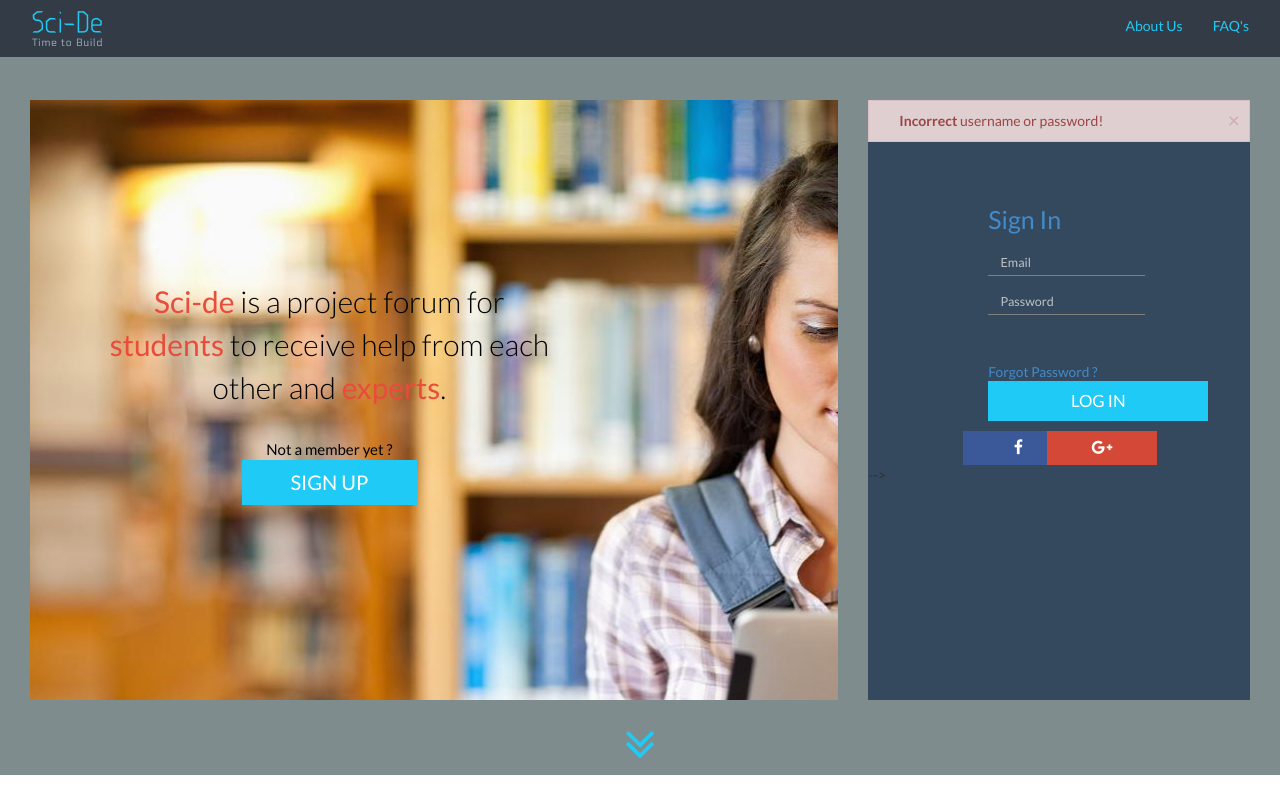
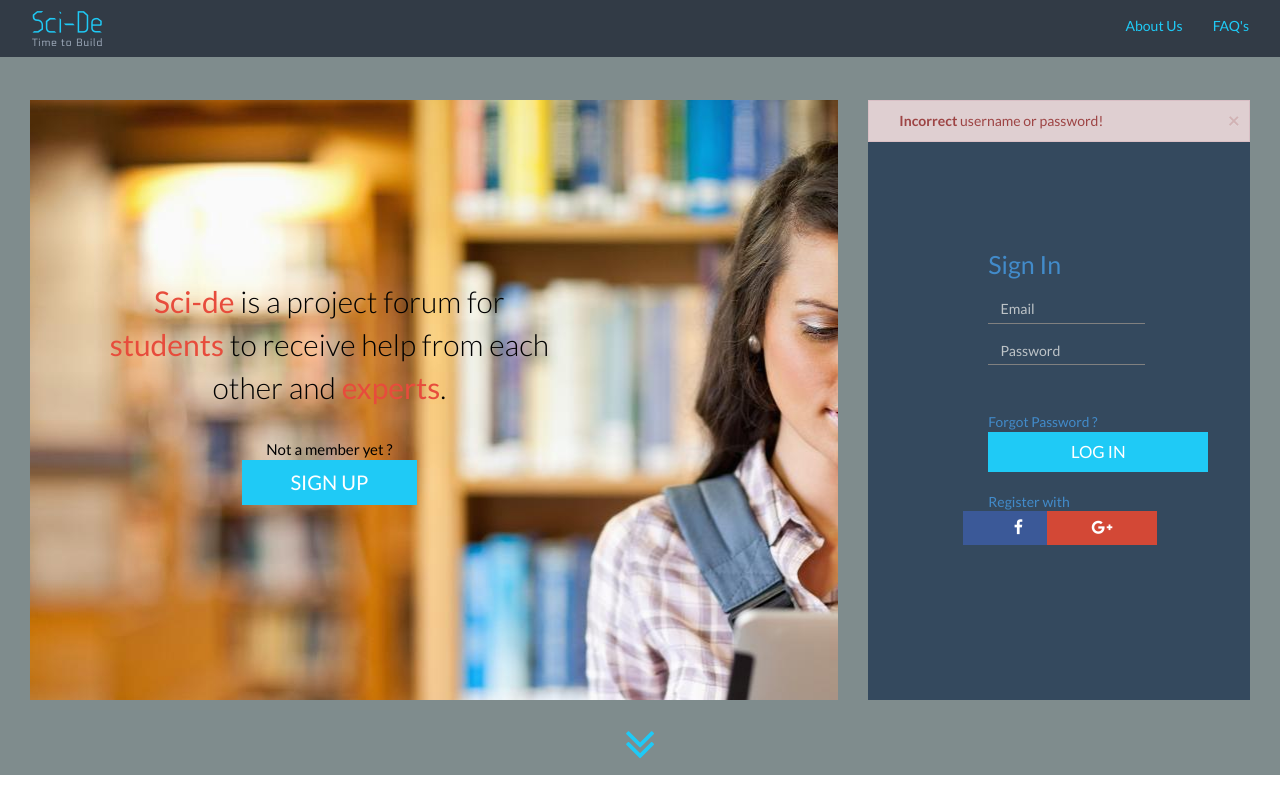
Before and after one commit to scide/scide, a plain HTML site: page index.html in a window 1280 px wide. Shown: the top 800 px of the page. Drawn offline with nearby package versions, Linux system fonts and the light colour scheme.

```diff
--- a/css/index.css
+++ b/css/index.css
@@ -121,7 +121,7 @@ span#e{
 	/*left:15%;*/
 	margin-left: 150px;
 	/*margin-top: 50px;*/
-	padding-top: 40px;
+	padding-top: 85px;
 	/*font-family: "Mangal";*/
 	font-size: 1.4em;
 	text-align: left;
@@ -189,9 +189,6 @@ input[type=text]:focus, input[type=password]:focus {
 
 
 .submit input{
-	/*top:42%;*/
-	/*left:1pos5%;*/
-	/*margin-left: 150px;*/
 	border: none;
 	width: 220px;
 	height: 40px;
@@ -200,6 +197,13 @@ input[type=text]:focus, input[type=password]:focus {
 	color: white;
 	font-size: 1.2em;
 	margin-left: 120px;
+}
+
+#register-with{
+	margin-left: 120px;
+	color: #428bca;
+	margin-bottom: -1px;
+	margin-top: 20px;
 }
 
 .social-button-row i{
@@ -383,3 +387,6 @@ input[type=text]:focus, input[type=password]:focus {
 .font-weight-400{
 	font-weight: 400;
 }
+.fs-22{
+	font-size: 22px;
+}
--- a/index.html
+++ b/index.html
@@ -60,11 +60,6 @@
               <div class="col-md-7 col-md-offset-1">
                 <p><span class="red font-weight-400">Sci-de</span> is a project forum for <span class="red font-weight-400">students</span> to receive help from each other and <span class="red font-weight-400">experts</span>.</p>
               </div>
-              <!-- <p><span id="sc">Sci-de</span> is a <span id="p">project</span>
-              <p>forum for
-              <span id="s">students</span> to
-              <p><span id="r">receive</span> help from
-              <p>each other and <span id="e">experts.</span> -->
             </div>
 
             <div class="row" id="signup_sec">
@@ -87,12 +82,13 @@
             <!-- </div> -->
             <div id="signin_sec">
               <p id="sign-in-heading">Sign In</p>
-              <p><input type="text" name="login"        value=""          placeholder="Email"></p>
-              <p><input type="password" name="password" value=""   placeholder="Password"></p>
+              <p class="fs-22"><input type="text" name="login"        value=""          placeholder="Email"></p>
+              <p class="fs-22"><input type="password" name="password" value=""   placeholder="Password"></p>
               <p id="forgot"><a href="#">Forgot Password ?</a></p>
             </div>
 
              <p class="submit"><input type="submit" name="commit" value="LOG IN"></p>
+             <p id="register-with">Register with</p>
              <div class="row social-button-row">
                 <div class="col-md-3"></div>
                 <div class="col-md-3" id="left-social-col">
@@ -107,18 +103,6 @@
                 </div>
                 <div class="col-md-3"></div>
              </div>
-
-            <!-- <div id="so_si">
-              <a href="#" id="click_here">Click Here to Sign in with </a>
-              <div id="social_signin"><!--
-              <a href=""><img class="social_buttons" src="images/fb_button.png"></a> -->
-              <!-- <i class="fa fa-facebook-square" id="fb"></i> -->
-              <!-- <i class="fa fa-google-plus-square" id="google"></i> -->
-              <!-- <a href=""><img class="social_buttons" src="images/google_button.png"></a> -->
-              <!-- <i class="fa fa-facebook" id="fb"></i> -->
-              <!-- <i class="fa fa-google-plus" id="google"></i> -->
-            <!-- </div> -->
-            <!-- </div> --> -->
           </div>
         </div>
         <div class="row down-arrow-row">
```
